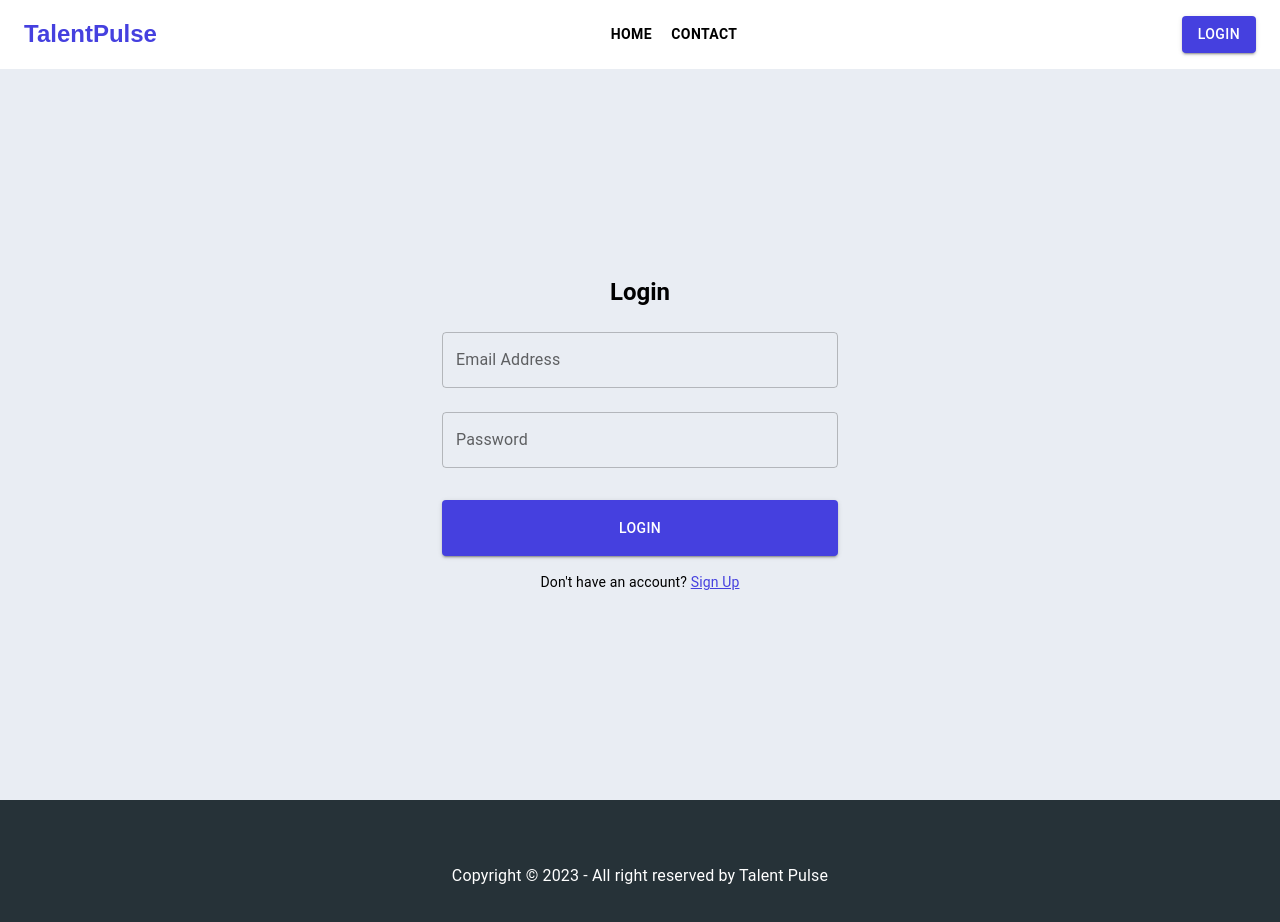
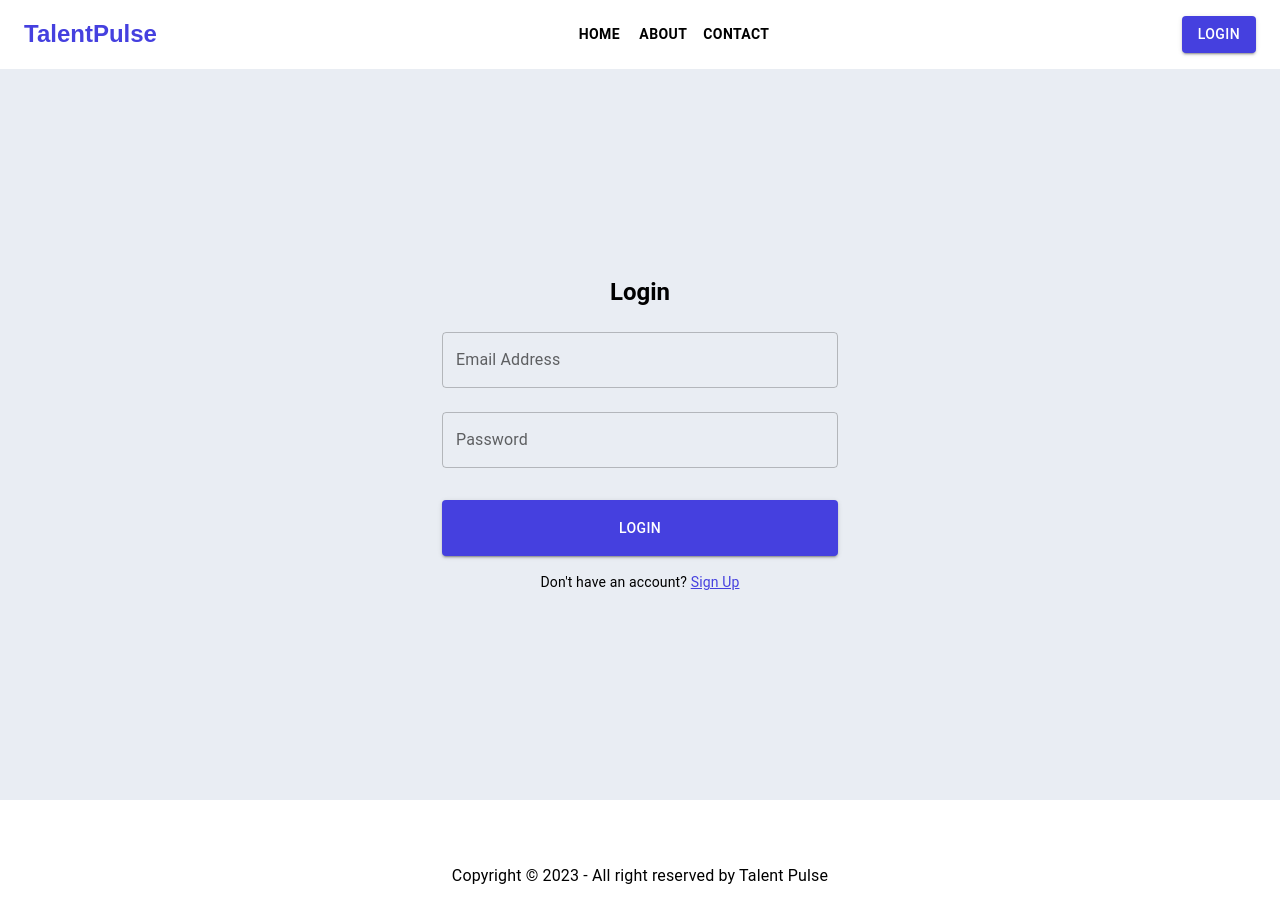
Before and after one commit to Nazmul1582/employee-management-client, a React (Vite) app: page /login in a window 1280 px wide. Shown: the top 922 px of the page. Built offline with nearby package versions, Linux system fonts and the light colour scheme; no server answers; what react-swipeable-views-utils would draw is missing.

Commit message:
created a about page and added it in the Navbar and routes

```diff
--- /dev/null
+++ b/src/pages/About/About.jsx
@@ -0,0 +1,24 @@
+import {
+  Box,
+  Container,
+  Typography,
+} from "@mui/material";
+
+const About = () => {
+  return (
+    <>
+      <Container
+        maxWidth="xl"
+        sx={{ minHeight: "calc(100vh - 69px)", height: "100%", pt: 5, pb: 10 }}
+      >
+        <Box textAlign="center" py={10} mb={5} bgcolor="primary.main" color="white" borderRadius={1}>
+            <Typography variant="h2" gutterBottom>Welcome to Talent Pulse</Typography>
+            <Typography variant="body1" gutterBottom>Revolutionizing Workforce Management for a Brighter Future</Typography>
+        </Box>
+
+      </Container>
+    </>
+  );
+};
+
+export default About;
--- a/src/pages/shared/Footer/Footer.jsx
+++ b/src/pages/shared/Footer/Footer.jsx
@@ -2,9 +2,9 @@ import { Box, Container, Typography } from "@mui/material";
 
 const Footer = () => {
   return (
-    <Box component="section" bgcolor="#263238" py={8}>
+    <Box component="section" bgcolor="white" py={8}>
       <Container maxWidth="xl">
-        <Typography component="p" textAlign="center" color="white">
+        <Typography component="p" textAlign="center">
           Copyright &copy; 2023 - All right reserved by Talent Pulse
         </Typography>
       </Container>
--- a/src/pages/shared/Navbar/Navbar.jsx
+++ b/src/pages/shared/Navbar/Navbar.jsx
@@ -85,6 +85,16 @@ const Navbar = () => {
                   </Typography>
                 </MenuItem>
               </Link>
+              <Link style={{ textDecoration: "none", color: "black" }} to="/about">
+                <MenuItem
+                  onClick={handleCloseNavMenu}
+                  sx={{ "&:hover": { color: "primary.main" } }}
+                >
+                  <Typography textAlign="center" px={5}>
+                    About
+                  </Typography>
+                </MenuItem>
+              </Link>
               {user && (
                 <Link
                   style={{ textDecoration: "none", color: "black" }}
@@ -149,6 +159,18 @@ const Navbar = () => {
                 Home
               </Button>
             </Link>
+            <Link style={{ textDecoration: "none" }} to="/about">
+              <Button
+                sx={{
+                  my: 2,
+                  color: "black",
+                  fontWeight: 600,
+                  "&:hover": { color: "primary.main" },
+                }}
+              >
+                About
+              </Button>
+            </Link>
             {user && (
               <Link style={{ textDecoration: "none" }} to={`/dashboard`}>
                 <Button
--- a/src/routes/Routes.jsx
+++ b/src/routes/Routes.jsx
@@ -14,6 +14,7 @@ import axiosPublic from "../utils/AxiosPublic";
 import PrivateRoute from "./PrivateRoute";
 import NotFound from "../pages/NotFound/NotFound";
 import Contact from "../pages/Contact/Contact";
+import About from "../pages/About/About";
 
 const router = createBrowserRouter([
     {
@@ -24,6 +25,10 @@ const router = createBrowserRouter([
             {
                 path: "/",
                 element: <Home />
+            },
+            {
+                path: "/about",
+                element: <About />
             },
             {
                 path: "signup",
```
